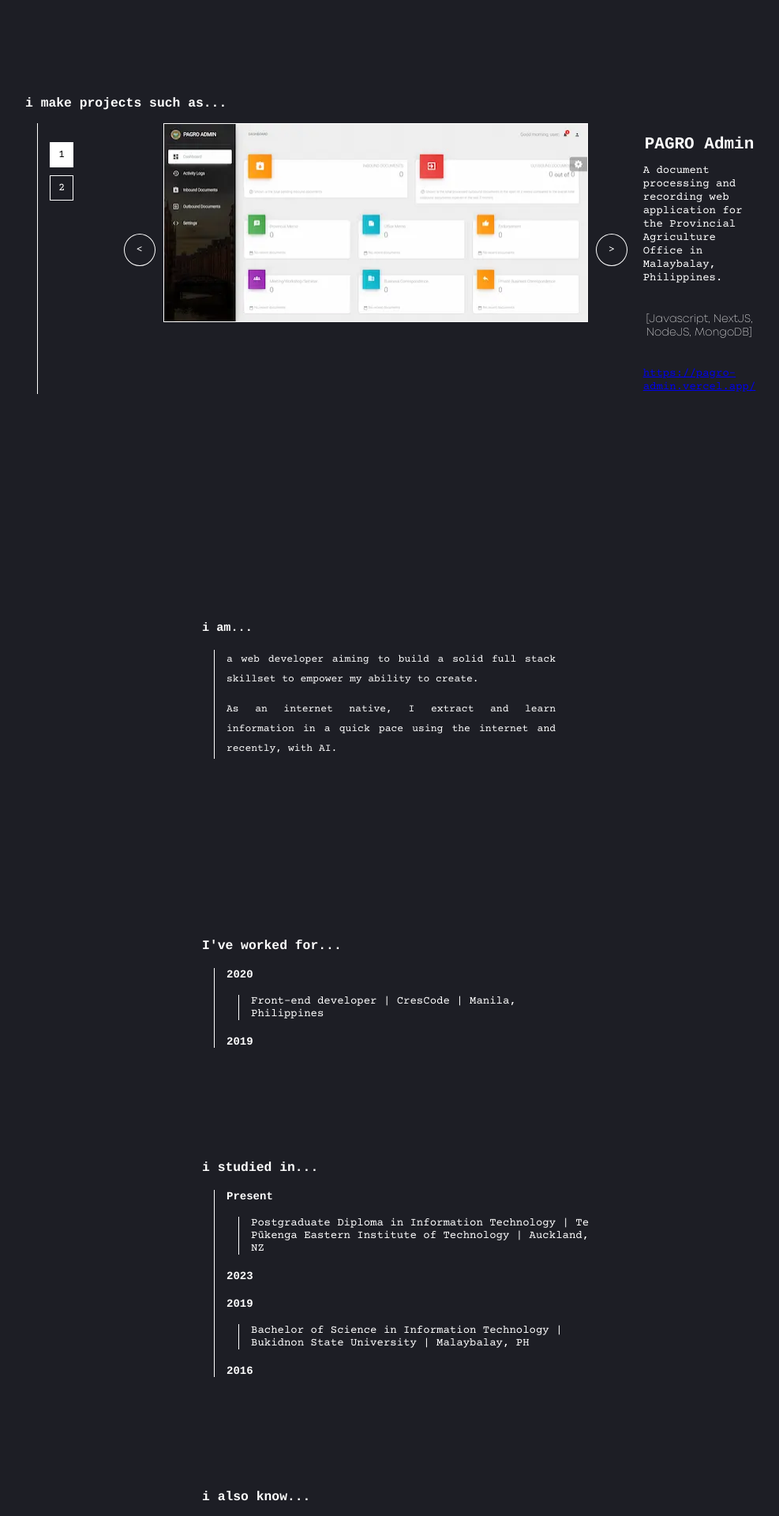
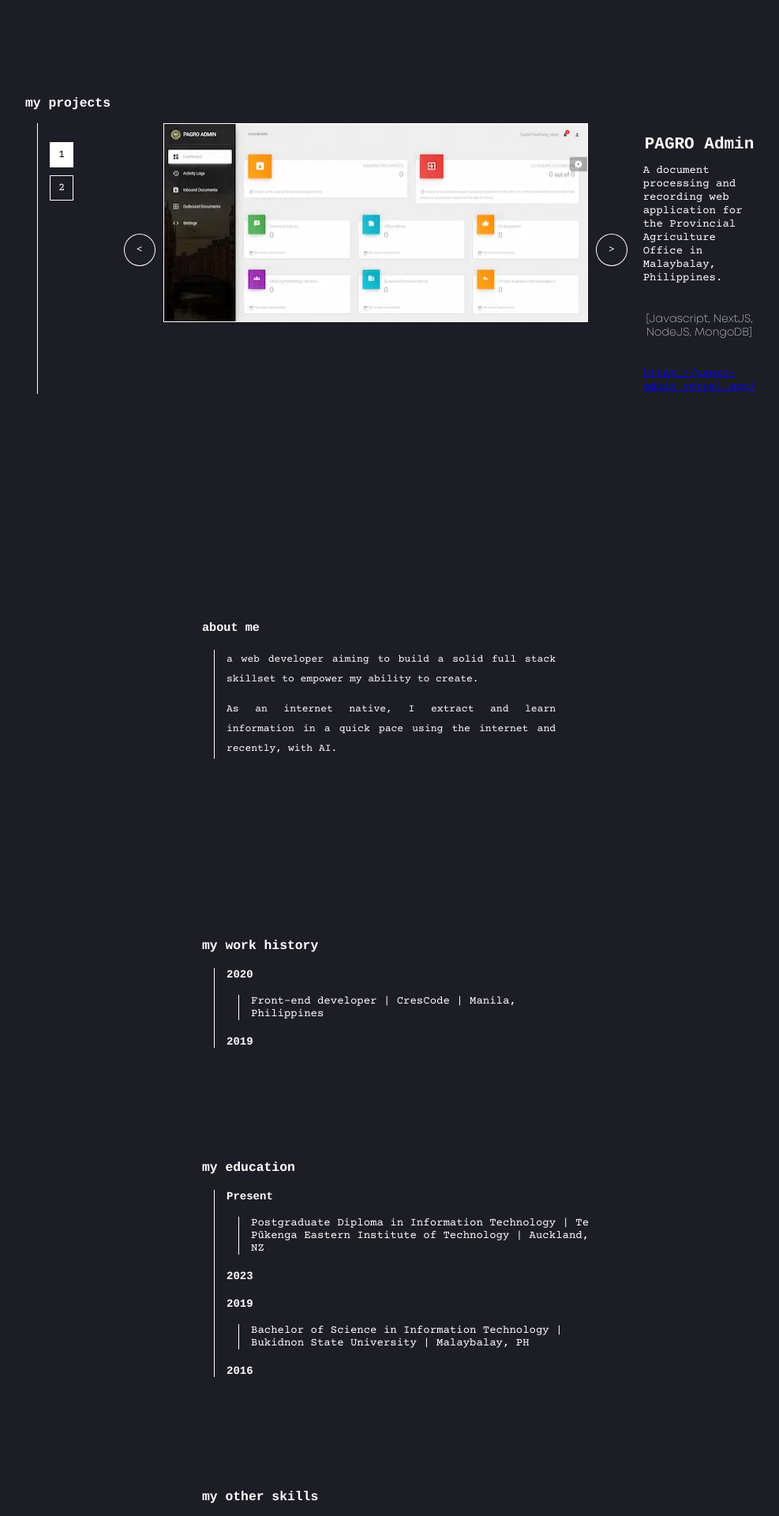
Before and after one commit to hoycid/my-portfolio, a React (Create React App) app: page / in a window 1280 px wide. Shown: the part 620-2540 px from the top of the page at 79% size, without its empty margins (160-1147 px from the left). Built offline with nearby package versions, Linux system fonts and the light colour scheme; the HTML template or start-up script is replaced by a standard one.

Commit message:
revised headers

```diff
--- a/src/App.js
+++ b/src/App.js
@@ -87,7 +87,7 @@ function App() {
         </header>
         <div className={classes.details}>
           <section className={classes.projects} ref={projectsSection}>
-            <h3>{"i make projects such as..."}</h3>
+            <h3>{"my projects"}</h3>
             <div className={classes.content}>
               <div className={classes["projects-viewer"]}>
                 <div className={classes["projects-list"]}>
@@ -151,7 +151,7 @@ function App() {
             </div>
           </section>
           <section className={classes.about} ref={aboutSection}>
-            <h3>{"i am..."}</h3>
+            <h3>{"about me"}</h3>
             <div className={classes.content}>
               <p>
                 a web developer aiming to build a solid full stack
@@ -169,7 +169,7 @@ function App() {
             </div>
           </section>
           <section className={classes["work-history"]}>
-            <h3>{"I've worked for..."}</h3>
+            <h3>{"my work history"}</h3>
             <div className={classes.content}>
               <h4>2020</h4>
               <div className={classes.content}>
@@ -181,7 +181,7 @@ function App() {
             </div>
           </section>
           <section className={classes.education}>
-            <h3>{"i studied in..."}</h3>
+            <h3>{"my education"}</h3>
             <div className={classes.content}>
             <h4>Present</h4>
               <div className={classes.content}>
@@ -216,7 +216,7 @@ function App() {
 
           </section>
           <section className={classes["additional-skills"]}>
-            <h3>{"i also know..."}</h3>
+            <h3>{"my other skills"}</h3>
             <div className={classes.content}>
               <ul>
                 <li>Git and GitHub</li>
```
